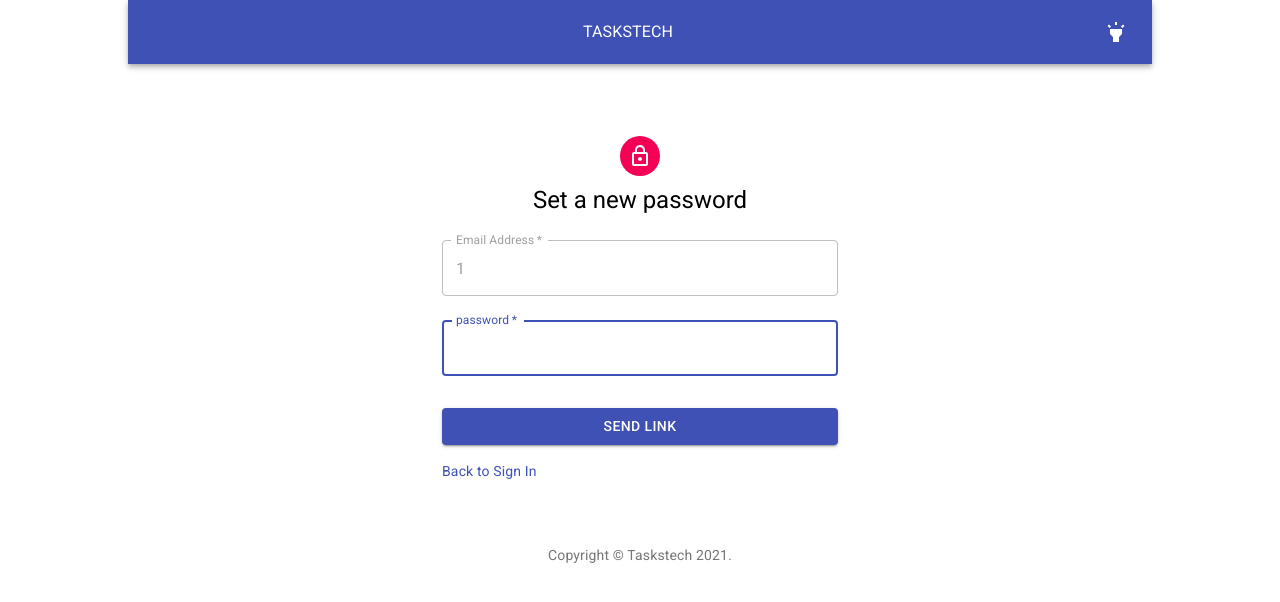
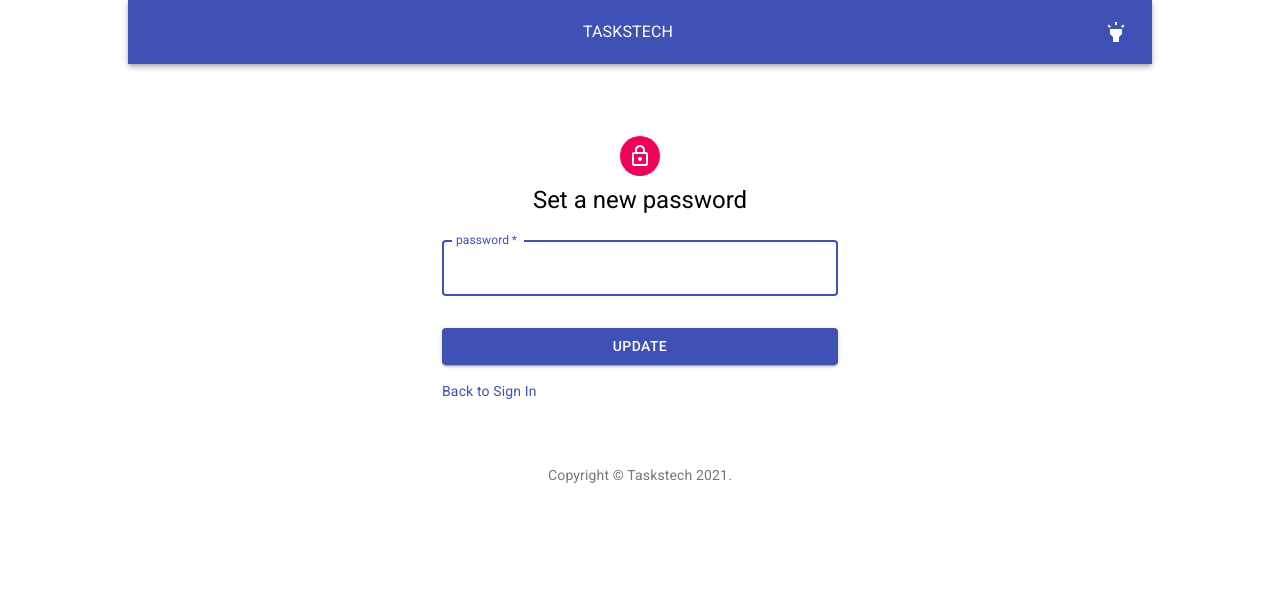
Before and after one commit to tweneboah/taskstech, a React (Create React App) app: page /reset_password/1 in a window 1280 px wide. Shown: the top 602 px of the page. Built offline with nearby package versions, Linux system fonts and the light colour scheme.

Commit message:
[Add] props of error and HelperText of password
[Rem] the TextField of Email
[Add] the prop of type=password to the TextField
[Mod] the btn title from 'Send link' to 'Update'
[Fix] the typo in the post Url

```diff
--- a/src/pages/resetPassword/ResetPassword.jsx
+++ b/src/pages/resetPassword/ResetPassword.jsx
@@ -145,7 +145,7 @@ const ResetPassword = () => {
       }
 
       try {
-        const response = await axios.post(`${apiUrl}/${formState.password.value}`, payload);
+        const response = await axios.post(`${apiUrl}/${id}`, payload);
         console.log(response.status)
         const newMsgState = {
           show: true,
@@ -191,20 +191,7 @@ const ResetPassword = () => {
             margin="normal"
             required
             fullWidth
-            id="email"
-            label="Email Address"
-            name="email"
-            autoComplete="email"
-            autoFocus
-            value={id}
-            disabled
-          />
-
-          <TextField
-            variant="outlined"
-            margin="normal"
-            required
-            fullWidth
+            type="password"
             id="password"
             label="password"
             name="password"
@@ -212,6 +199,8 @@ const ResetPassword = () => {
             autoFocus
             onChange={handleChange}
             onBlur={handleOnBlur}
+            error={formState.password.touched && formState.password.hasError}
+            helperText={formState.password.error}
           />
 
           {isLoading ? <CircularProgress /> : <Button
@@ -222,7 +211,7 @@ const ResetPassword = () => {
             className={classes.submit}
             onClick={handleSubmit}
           >
-            Send Link
+            Update
           </Button>}
           <Grid container>
             <Link component={RouterLink} to="/" variant="body2">
```
